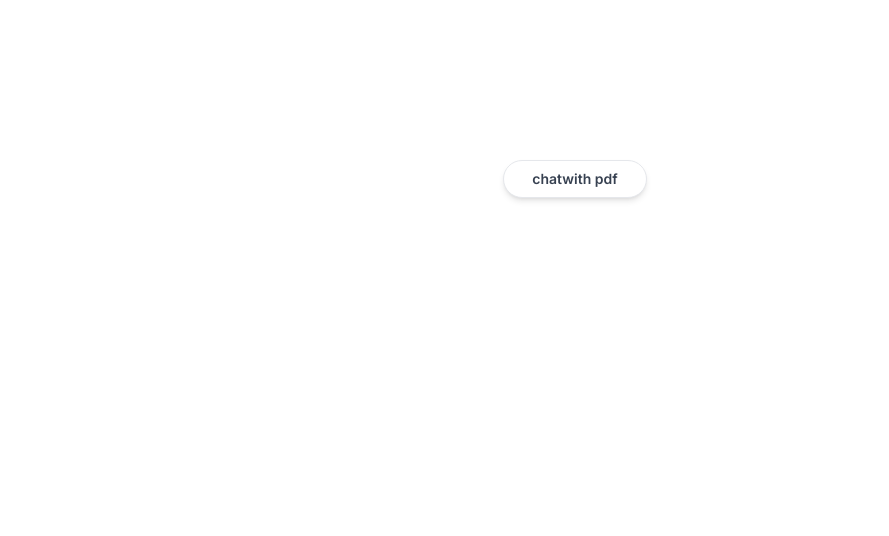
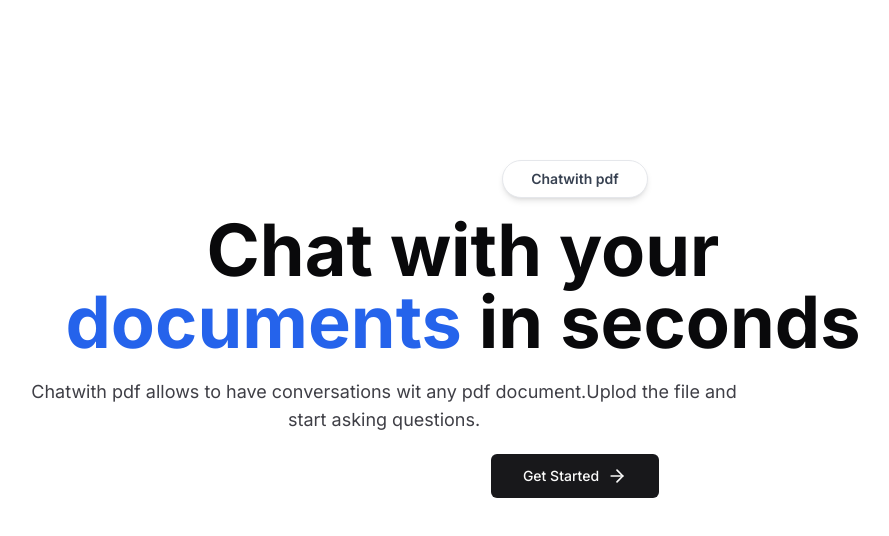
Before and after one commit to vishh2dev/chatwithpdf, a Next.js app: page / in a window 1280 px wide. Shown: the top 536 px of the page, without its empty margins (65-954 px from the left). Built offline with nearby package versions, Linux system fonts and the light colour scheme.

Commit message:
feat(landingpage): adding some config and styles

```diff
--- a/package.json
+++ b/package.json
@@ -9,8 +9,11 @@
     "lint": "next lint"
   },
   "dependencies": {
+    "@radix-ui/react-slot": "^1.0.2",
     "@tailwindcss/typography": "^0.5.10",
+    "class-variance-authority": "^0.7.0",
     "clsx": "^2.0.0",
+    "lucide-react": "^0.285.0",
     "next": "13.5.4",
     "react": "^18",
     "react-dom": "^18",
--- a/src/app/globals.css
+++ b/src/app/globals.css
@@ -2,50 +2,75 @@
 @tailwind components;
 @tailwind utilities;
 
-
 @layer base {
   :root {
     --background: 0 0% 100%;
-    --foreground: 222.2 84% 4.9%;
+    --foreground: 240 10% 3.9%;
+
     --card: 0 0% 100%;
-    --card-foreground: 222.2 84% 4.9%;
+    --card-foreground: 240 10% 3.9%;
+
     --popover: 0 0% 100%;
-    --popover-foreground: 222.2 84% 4.9%;
-    --primary: 221.2 83.2% 53.3%;
-    --primary-foreground: 210 40% 98%;
-    --secondary: 210 40% 96.1%;
-    --secondary-foreground: 222.2 47.4% 11.2%;
-    --muted: 210 40% 96.1%;
-    --muted-foreground: 215.4 16.3% 46.9%;
-    --accent: 210 40% 96.1%;
-    --accent-foreground: 222.2 47.4% 11.2%;
+    --popover-foreground: 240 10% 3.9%;
+
+    --primary: 240 5.9% 10%;
+    --primary-foreground: 0 0% 98%;
+
+    --secondary: 240 4.8% 95.9%;
+    --secondary-foreground: 240 5.9% 10%;
+
+    --muted: 240 4.8% 95.9%;
+    --muted-foreground: 240 3.8% 46.1%;
+
+    --accent: 240 4.8% 95.9%;
+    --accent-foreground: 240 5.9% 10%;
+
     --destructive: 0 84.2% 60.2%;
-    --destructive-foreground: 210 40% 98%;
-    --border: 214.3 31.8% 91.4%;
-    --input: 214.3 31.8% 91.4%;
-    --ring: 221.2 83.2% 53.3%;
+    --destructive-foreground: 0 0% 98%;
+
+    --border: 240 5.9% 90%;
+    --input: 240 5.9% 90%;
+    --ring: 240 10% 3.9%;
+
     --radius: 0.5rem;
   }
 
   .dark {
-    --background: 222.2 84% 4.9%;
-    --foreground: 210 40% 98%;
-    --card: 222.2 84% 4.9%;
-    --card-foreground: 210 40% 98%;
-    --popover: 222.2 84% 4.9%;
-    --popover-foreground: 210 40% 98%;
-    --primary: 217.2 91.2% 59.8%;
-    --primary-foreground: 222.2 47.4% 11.2%;
-    --secondary: 217.2 32.6% 17.5%;
-    --secondary-foreground: 210 40% 98%;
-    --muted: 217.2 32.6% 17.5%;
-    --muted-foreground: 215 20.2% 65.1%;
-    --accent: 217.2 32.6% 17.5%;
-    --accent-foreground: 210 40% 98%;
+    --background: 240 10% 3.9%;
+    --foreground: 0 0% 98%;
+
+    --card: 240 10% 3.9%;
+    --card-foreground: 0 0% 98%;
+
+    --popover: 240 10% 3.9%;
+    --popover-foreground: 0 0% 98%;
+
+    --primary: 0 0% 98%;
+    --primary-foreground: 240 5.9% 10%;
+
+    --secondary: 240 3.7% 15.9%;
+    --secondary-foreground: 0 0% 98%;
+
+    --muted: 240 3.7% 15.9%;
+    --muted-foreground: 240 5% 64.9%;
+
+    --accent: 240 3.7% 15.9%;
+    --accent-foreground: 0 0% 98%;
+
     --destructive: 0 62.8% 30.6%;
-    --destructive-foreground: 210 40% 98%;
-    --border: 217.2 32.6% 17.5%;
-    --input: 217.2 32.6% 17.5%;
-    --ring: 224.3 76.3% 48%;
+    --destructive-foreground: 0 0% 98%;
+
+    --border: 240 3.7% 15.9%;
+    --input: 240 3.7% 15.9%;
+    --ring: 240 4.9% 83.9%;
   }
 }
+
+@layer base {
+  * {
+    @apply border-border;
+  }
+  body {
+    @apply bg-background text-foreground;
+  }
+}
--- a/src/app/page.tsx
+++ b/src/app/page.tsx
@@ -1,13 +1,27 @@
 import MaxWidthWrapper from "@/components/MaxWidthWrapper";
-
+import Link from "next/link";
+import {ArrowRight} from 'lucide-react'
+import { buttonVariants } from "@/components/ui/button";
 export default function Home() {
   return (
    <MaxWidthWrapper className="mb-12 mt-28 sm:mt-40 flex-col item-center justify-center text-center ">
     <div className="mx-auto mb-4 flex max-w-fit items-center justify-center space-x-2 overflow-hidden rounded-full border border-gray-200 bg-white px-7 py-2 shadow-md backdrop-blur transition-all hover:border-gray-300 hover:bg-white/50">
       <p className="text-sm font-semibold text-gray-700">
-        chatwith pdf
+        Chatwith pdf
       </p>
     </div>
+    <h1 className="max-w-4xl text-5xl font-bold md:text-6xl lg:text-7xl">
+      Chat with your  <span className="text-blue-600">documents</span> in seconds
+    </h1>
+    <p className="mt-5 max-w-prose text-zinc-700 sm:text-lg">
+      Chatwith pdf allows to have conversations wit any pdf document.Uplod the file and start asking questions.
+    </p>
+    <Link className={buttonVariants({
+      size:'lg',
+      className: 'mt-5'
+    })} href='/dasboard' target="_blank">
+      Get Started<ArrowRight className="ml-2 h-5 w-5"/>
+    </Link>
    </MaxWidthWrapper>
   )
 }
--- /dev/null
+++ b/src/components/ui/button.tsx
@@ -0,0 +1,56 @@
+import * as React from "react"
+import { Slot } from "@radix-ui/react-slot"
+import { cva, type VariantProps } from "class-variance-authority"
+
+import { cn } from "@/lib/utils"
+
+const buttonVariants = cva(
+  "inline-flex items-center justify-center rounded-md text-sm font-medium ring-offset-background transition-colors focus-visible:outline-none focus-visible:ring-2 focus-visible:ring-ring focus-visible:ring-offset-2 disabled:pointer-events-none disabled:opacity-50",
+  {
+    variants: {
+      variant: {
+        default: "bg-primary text-primary-foreground hover:bg-primary/90",
+        destructive:
+          "bg-destructive text-destructive-foreground hover:bg-destructive/90",
+        outline:
+          "border border-input bg-background hover:bg-accent hover:text-accent-foreground",
+        secondary:
+          "bg-secondary text-secondary-foreground hover:bg-secondary/80",
+        ghost: "hover:bg-accent hover:text-accent-foreground",
+        link: "text-primary underline-offset-4 hover:underline",
+      },
+      size: {
+        default: "h-10 px-4 py-2",
+        sm: "h-9 rounded-md px-3",
+        lg: "h-11 rounded-md px-8",
+        icon: "h-10 w-10",
+      },
+    },
+    defaultVariants: {
+      variant: "default",
+      size: "default",
+    },
+  }
+)
+
+export interface ButtonProps
+  extends React.ButtonHTMLAttributes<HTMLButtonElement>,
+    VariantProps<typeof buttonVariants> {
+  asChild?: boolean
+}
+
+const Button = React.forwardRef<HTMLButtonElement, ButtonProps>(
+  ({ className, variant, size, asChild = false, ...props }, ref) => {
+    const Comp = asChild ? Slot : "button"
+    return (
+      <Comp
+        className={cn(buttonVariants({ variant, size, className }))}
+        ref={ref}
+        {...props}
+      />
+    )
+  }
+)
+Button.displayName = "Button"
+
+export { Button, buttonVariants }
--- a/src/lib/utils.ts
+++ b/src/lib/utils.ts
@@ -1,6 +1,6 @@
-import clsx, { ClassValue } from "clsx";
-import { twMerge } from "tailwind-merge";
+import { type ClassValue, clsx } from "clsx"
+import { twMerge } from "tailwind-merge"
 
 export function cn(...inputs: ClassValue[]) {
-  return twMerge(clsx(inputs));
+  return twMerge(clsx(inputs))
 }
--- a/tailwind.config.ts
+++ b/tailwind.config.ts
@@ -1,12 +1,12 @@
-import type { Config } from "tailwindcss";
-
-const config: Config = {
+/** @type {import('tailwindcss').Config} */
+module.exports = {
   darkMode: ["class"],
   content: [
-    "./src/pages/**/*.{js,ts,jsx,tsx,mdx}",
-    "./src/components/**/*.{js,ts,jsx,tsx,mdx}",
-    "./src/app/**/*.{js,ts,jsx,tsx,mdx}",
-  ],
+    './pages/**/*.{ts,tsx}',
+    './components/**/*.{ts,tsx}',
+    './app/**/*.{ts,tsx}',
+    './src/**/*.{ts,tsx}',
+	],
   theme: {
     container: {
       center: true,
@@ -16,12 +16,9 @@
       },
     },
     extend: {
-      maxWidth: {
-        "8xl": "1400px",
-      },
       colors: {
         border: "hsl(var(--border))",
-        imput: "hsl(var(--imput))",
+        input: "hsl(var(--input))",
         ring: "hsl(var(--ring))",
         background: "hsl(var(--background))",
         foreground: "hsl(var(--foreground))",
@@ -56,25 +53,24 @@
       },
       borderRadius: {
         lg: "var(--radius)",
-        md: "cal(var(--radius) - 2px)",
-        sm: "cal(var(--radius) - 4px)",
+        md: "calc(var(--radius) - 2px)",
+        sm: "calc(var(--radius) - 4px)",
       },
       keyframes: {
         "accordion-down": {
-          from: { height: "0" },
+          from: { height: 0 },
           to: { height: "var(--radix-accordion-content-height)" },
         },
         "accordion-up": {
           from: { height: "var(--radix-accordion-content-height)" },
-          to: { height: "0" },
+          to: { height: 0 },
         },
       },
       animation: {
-        "accordion-up": "accordion-up 0.2s easy-out",
-        "accordion-down": "accordion-down 0.2s easy-out",
+        "accordion-down": "accordion-down 0.2s ease-out",
+        "accordion-up": "accordion-up 0.2s ease-out",
       },
     },
   },
-  plugins: [require("tailwindcss-animate"), require("@tailwindcss/typography")],
-};
-export default config;
+  plugins: [require("tailwindcss-animate")],
+}
```
Also changed, not shown: components.json (added), 1 other file (tests, documents, lock files or other folders).
